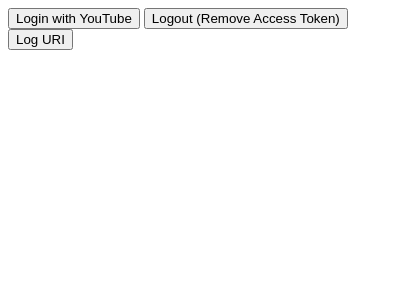
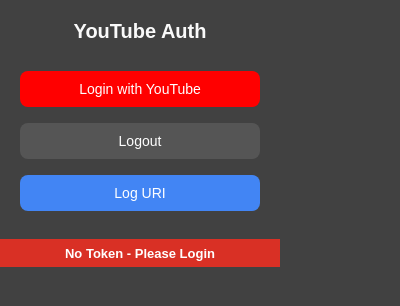
Before and after one commit to williamsteffens/youtube_thumbnail_like_indicator, a browser extension: page popup.html in a window 400 px wide. Drawn offline with Linux system fonts and the light colour scheme.

Commit message:
Refactor popup layout and enhance status bar functionality

```diff
--- a/popup.html
+++ b/popup.html
@@ -1,15 +1,30 @@
-<button id="login">
-    Login with YouTube
-</button>
+<!DOCTYPE html>
+<html>
+<head>
+    <link rel="stylesheet" href="styles.css">
+</head>
 
-<button id="logout">
-    Logout (Remove Access Token)
-</button>
+<body>
+    <div class="container">
+        <h2>YouTube Auth</h2>
 
-<br>
+        <button id="login" class="btn primary">
+            Login with YouTube
+        </button>
 
-<button id="log-uri">
-    Log URI
-</button>
+        <button id="logout" class="btn danger">
+            Logout
+        </button>
 
-<script src="popup.js"></script>
+        <button id="log-uri" class="btn secondary">
+            Log URI
+        </button>
+    </div>
+
+    <div id="status-bar">
+        No token found
+    </div>
+
+    <script src="popup.js"></script>
+</body>
+</html>
--- a/popup.js
+++ b/popup.js
@@ -34,6 +34,20 @@ async () => {
 
 });
 
+document.addEventListener("DOMContentLoaded", async () => {
+    const statusBar = document.getElementById("status-bar");
+
+    const result = await browser.storage.local.get("access_token");
+
+    if (result.access_token) {
+        statusBar.textContent = "YouTube Connected";
+        statusBar.classList.add("connected");
+    } else {
+        statusBar.textContent = "No Token - Please Login";
+        statusBar.classList.remove("connected");
+    }
+});
+
 // document
 // .getElementById("login")
 // .addEventListener(
--- a/styles.css
+++ b/styles.css
@@ -10,3 +10,72 @@
     font-size:12px;
     z-index:9999;
 }
+
+body {
+    width: 280px;
+    margin: 0;
+    font-family: Arial, sans-serif;
+    background: #414141;
+    color: #fafafa;
+}
+
+.container {
+    padding: 20px;
+    text-align: center;
+}
+
+h2 {
+    margin: 0 0 20px;
+    font-size: 20px;
+}
+
+.btn {
+    width: 100%;
+    padding: 10px;
+    margin: 8px 0;
+    border: none;
+    border-radius: 8px;
+    cursor: pointer;
+    font-size: 14px;
+    transition: 0.2s;
+}
+
+.btn:hover {
+    opacity: 0.85;
+}
+
+.primary {
+    background: #ff0000;
+    color: white;
+}
+
+.danger {
+    background: #555;
+    color: white;
+}
+
+.secondary {
+    background: #4285f4;
+    color: white;
+}
+
+#status-bar {
+    height: 28px;
+    display: flex;
+    align-items: center;
+    justify-content: center;
+
+    font-size: 13px;
+    font-weight: bold;
+
+    color: white;
+    background: #d93025;
+
+    bottom: 0;
+    left: 0;
+    width: 100%;
+}
+
+#status-bar.connected {
+    background: #188038;
+}
```
